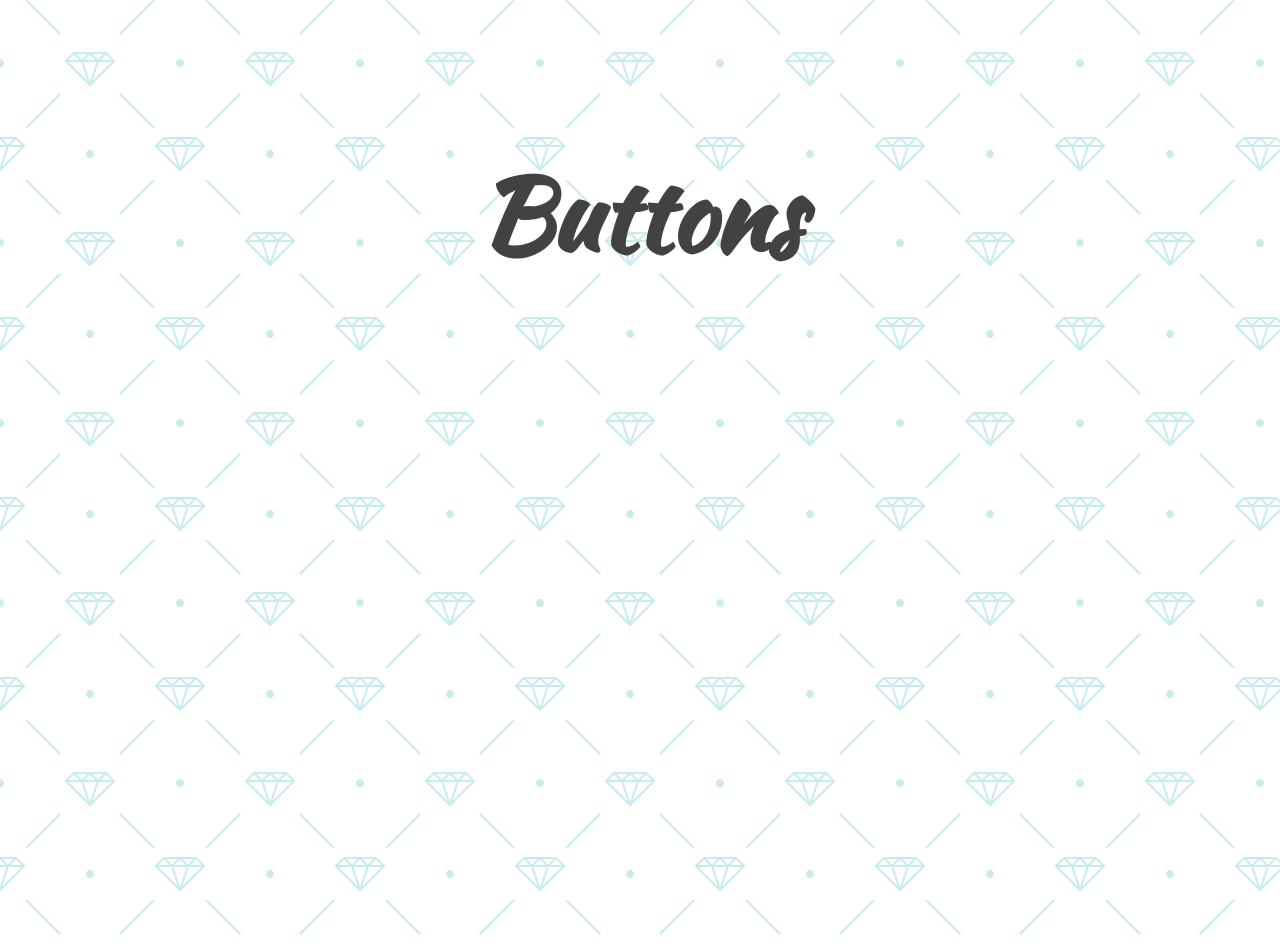
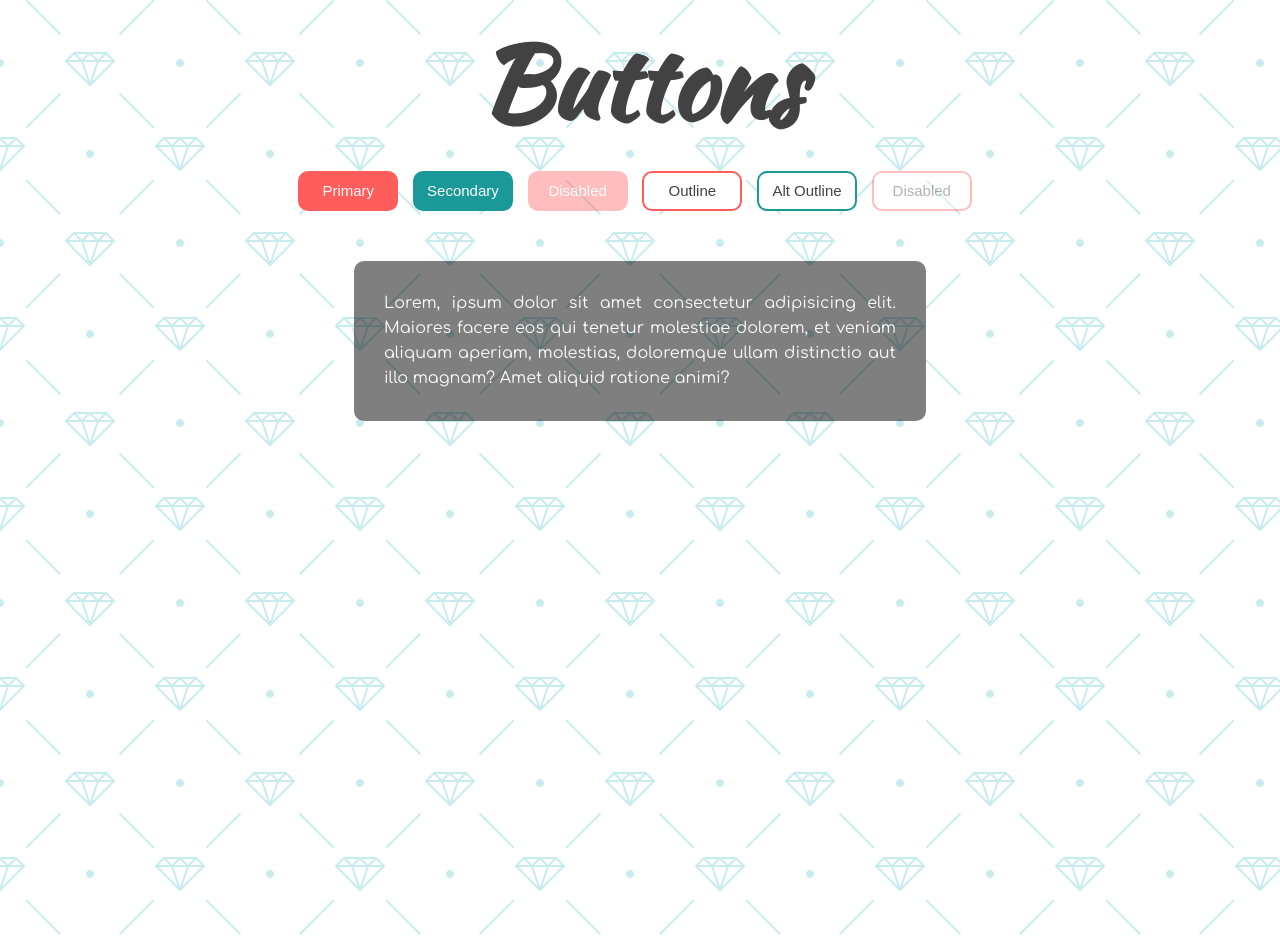
Before and after one commit to j-pcgoncalves/light_dark_template, a plain HTML site: page index.html in a window 1280 px wide. Shown: the part 1826-2776 px from the top of the page. Drawn offline with nearby package versions, Linux system fonts and the light colour scheme.

Commit message:
showcase btns

```diff
--- a/index.html
+++ b/index.html
@@ -47,6 +47,17 @@
     <!-- Projects Section -->
     <section id="projects">
         <h1>Buttons</h1>
+        <div class="buttons">
+            <button class="primary">Primary</button>
+            <button class="secondary">Secondary</button>
+            <button class="primary" disabled>Disabled</button>
+            <button class="outline">Outline</button>
+            <button class="secondary outline">Alt Outline</button>
+            <button class="outline" disabled>Disabled</button>
+        </div>
+        <div class="text-box" id="text-box">
+            <p>Lorem, ipsum dolor sit amet consectetur adipisicing elit. Maiores facere eos qui tenetur molestiae dolorem, et veniam aliquam aperiam, molestias, doloremque ullam distinctio aut illo magnam? Amet aliquid ratione animi?</p>
+        </div>
     </section>
 
     <!-- Contact Section -->
```
